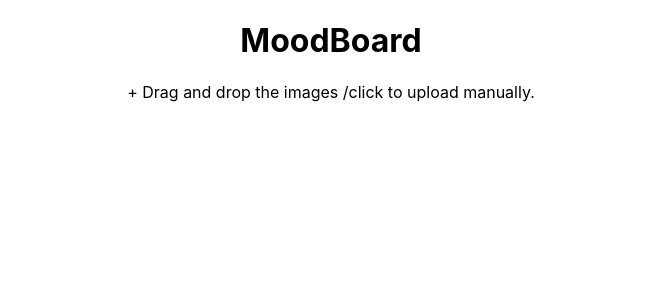
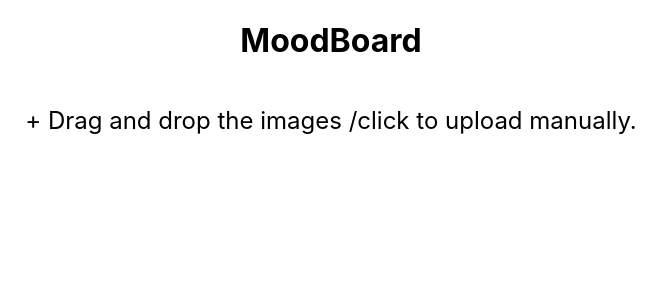
Before and after one commit to mcdonaldcarolyn/project-moodboard, a React (Create React App) app: page / in a window 1280 px wide. Shown: the top 300 px of the page, without its empty margins (309-975 px from the left). Built offline with nearby package versions, Linux system fonts and the light colour scheme.

Commit message:
add styling

```diff
--- a/src/App.css
+++ b/src/App.css
@@ -2,9 +2,43 @@
   text-align: center;
 }
 
-.App-logo {
-  height: 40vmin;
-  pointer-events: none;
+.moodboard-center {
+  display: flex ;
+  height:100%;
+  justify-content: center;
+  align-content: center;
+  text-align: center;
+}
+.moodboard {
+  padding: 1px;
+  height: 5vh;
+  border: 2px dashed #7649bc;
+  border-radius: 90px;
+  outline: teal;
+  cursor: pointer;
+}
+.moodboard-active {
+  background-color: #f1e2ff;
+  border: 5px solid #2fd7b5;
+}
+.moodboard-content {
+  align-self: center;
+  font-size: 24px;
+}
+.moodboard-img-list {
+  margin: 50px O;
+  padding: 0;
+  list-style: none;
+  display: flex;
+}
+.moodboard-img-item {
+  width: calc(90% - 9px);
+  height: calc(90% - 9px);
+  border: 7px solid grey;
+  border-radius: 10px;
+  margin: 10px;
+  cursor: move;
+  transition: all 2.2s linear;
 }
 
 @media (prefers-reduced-motion: no-preference) {
```
